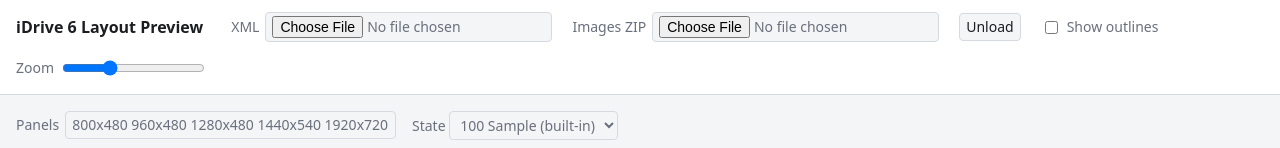
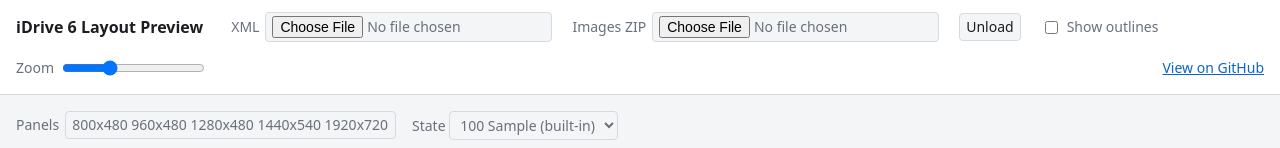
Before and after one commit to AndreasBoehm/idrive6-layout-preview, a plain HTML site: page index.html in a window 1280 px wide. Shown: the top 148 px of the page. Drawn offline with Linux system fonts and the light colour scheme.

Commit message:
add github link to index.html

```diff
--- a/index.html
+++ b/index.html
@@ -14,6 +14,7 @@
       <button id="unload" title="Remove the loaded XML and images ZIP, back to the built-in sample">Unload</button>
       <label><input type="checkbox" id="outlines" /> Show outlines</label>
       <label>Zoom <input type="range" id="zoom" min="0.15" max="1" step="0.05" value="0.4" /></label>
+      <a href="https://github.com/AndreasBoehm/idrive6-layout-preview">View on GitHub</a>
     </header>
     <main>
       <aside>
--- a/style.css
+++ b/style.css
@@ -47,6 +47,10 @@ header {
   gap: 12px 20px;
   align-items: center;
   background: var(--card);
+}
+header a {
+  margin-left: auto; /* right-aligned, like the usual GitHub Pages link */
+  color: var(--acc);
 }
 h1 {
   font-size: 16px;
```
